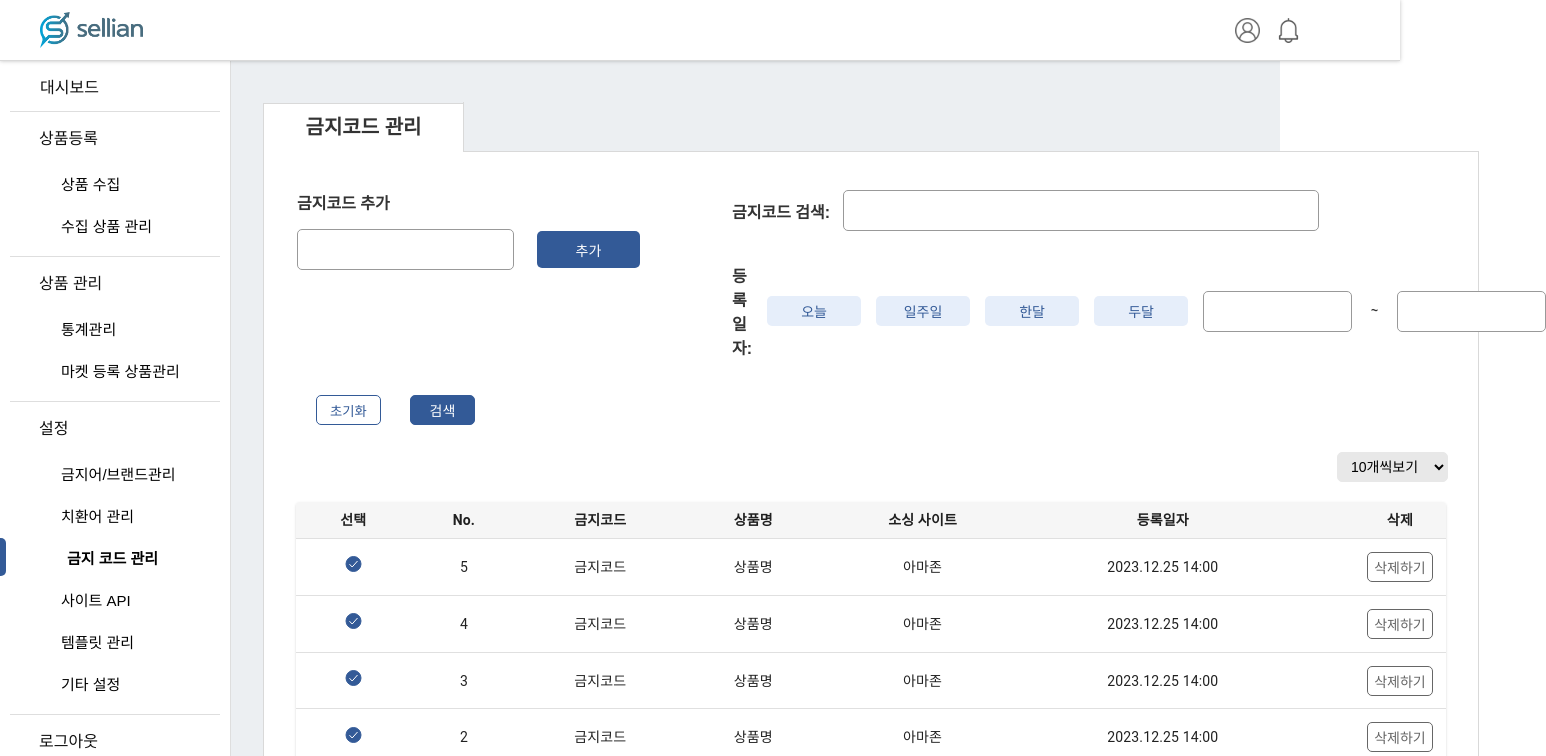
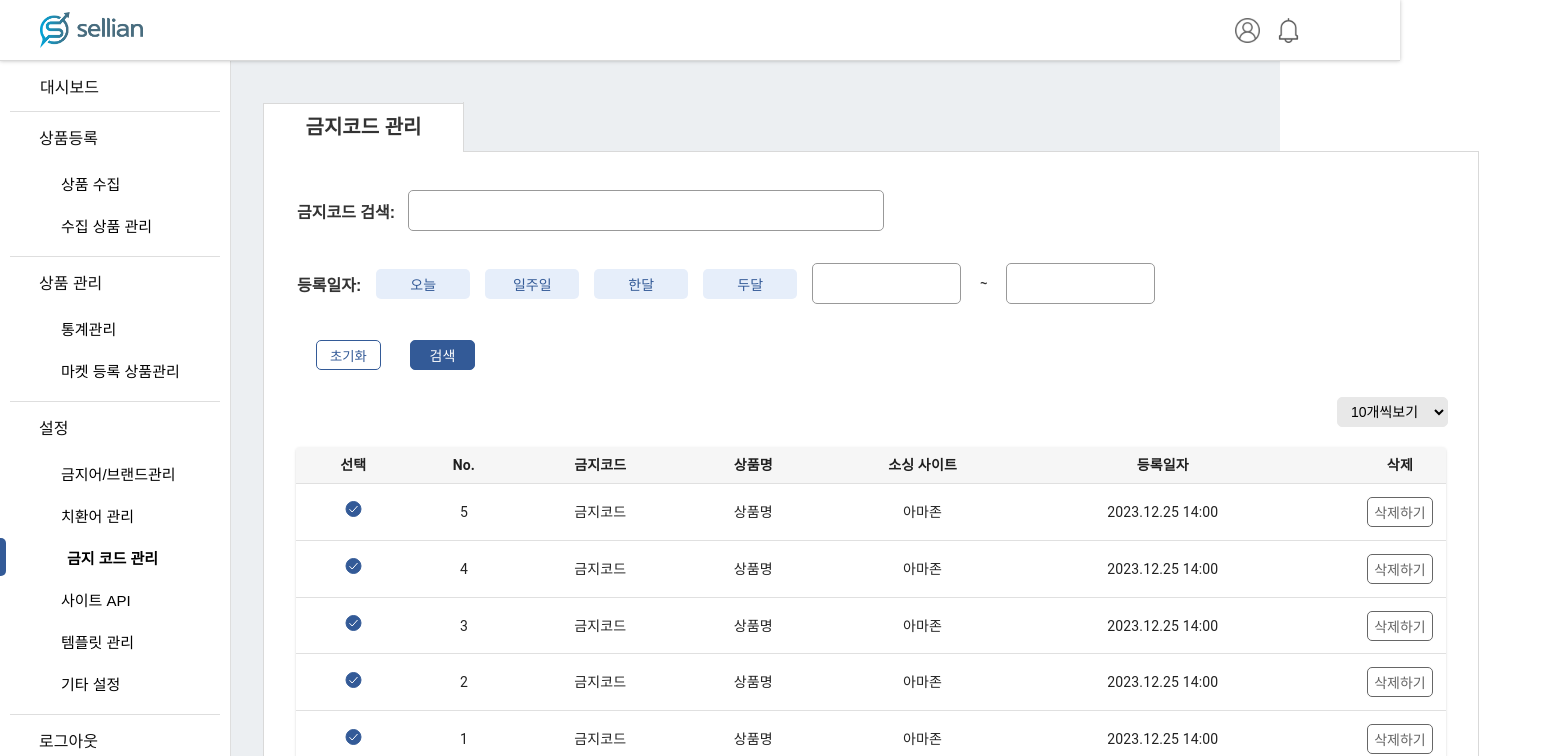
Before and after one commit to eejoy1212/selian-front, a React (Create React App) app: page /ban-code-manage in a window 1280 px wide. Shown: the top 756 px of the page, 1546 px wide, since content can reach past the window. Built offline with nearby package versions, Linux system fonts and the light colour scheme; a web font is replaced by a local one.

Commit message:
금지코드 관리 화면에서 코드 추가 구간 빼기

```diff
--- a/src/content/BanCodeManage.tsx
+++ b/src/content/BanCodeManage.tsx
@@ -36,14 +36,14 @@ export function BanCodeManage (props: IBanCodeManageProps) {
       <BanManagePaper>
         <FilterRow>
             {/* 왼쪽 추가 구간 */}
-<AddCol>
+{/* <AddCol>
     <BanTemplateTitle>금지코드 추가</BanTemplateTitle>
 <SelectRow>
 <BanListInput/>
     <AddBtn> 추가</AddBtn>
 </SelectRow>
 
-</AddCol>
+</AddCol> */}
         {/* 오른쪽 검색구간 */}
         <SearchCol>
         <SearchRow>
```
